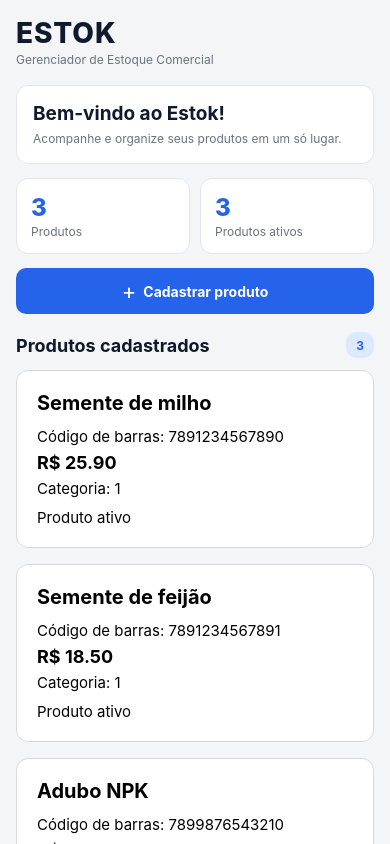
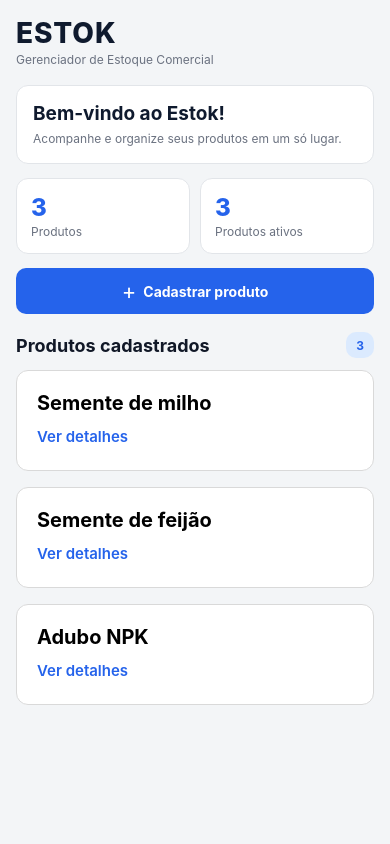
Before and after one commit to mariaclara-devclode/uc8-projeto-mobile, a React Native app: screen / in a window 390 px wide. Built offline with nearby package versions, Linux system fonts and the light colour scheme.

Commit message:
feat: adiciona detalhes interativos ao cartão de produto

```diff
--- a/src/componentes/CartaoProduto.tsx
+++ b/src/componentes/CartaoProduto.tsx
@@ -1,4 +1,5 @@
-import { StyleSheet, Text, View } from "react-native";
+import { useState } from "react";
+import { Pressable, StyleSheet, Text, View } from "react-native";
 import type { Produto } from "../types/produto";
 
 interface CartaoProdutoProps {
@@ -6,21 +7,35 @@ interface CartaoProdutoProps {
 }
 
 export default function CartaoProduto({ produto }: CartaoProdutoProps) {
+  const [mostrarDetalhes, setMostrarDetalhes] = useState(false);
+
   return (
     <View style={styles.cartao}>
       <Text style={styles.nome}>{produto.nome}</Text>
 
+      <Pressable onPress={() => setMostrarDetalhes(!mostrarDetalhes)}>
+        <Text style={styles.acao}>
+          {mostrarDetalhes ? "Ocultar detalhes" : "Ver detalhes"}
+        </Text>
+      </Pressable>
+
+      {mostrarDetalhes && (
+        <View style={styles.detalhes}>
           <Text style={styles.informacao}>
             Código de barras: {produto.codigo_barras}
           </Text>
 
           <Text style={styles.preco}>R$ {produto.preco_venda.toFixed(2)}</Text>
 
-      <Text style={styles.informacao}>Categoria: {produto.id_categoria}</Text>
+          <Text style={styles.informacao}>
+            Categoria: {produto.id_categoria}
+          </Text>
 
           <Text style={styles.status}>
             {produto.ativo ? "Produto ativo" : "Produto inativo"}
           </Text>
+        </View>
+      )}
     </View>
   );
 }
@@ -41,6 +56,17 @@ const styles = StyleSheet.create({
     marginBottom: 12,
   },
 
+  acao: {
+    fontSize: 15,
+    fontWeight: "600",
+    color: "#2563eb",
+    marginBottom: 4,
+  },
+
+  detalhes: {
+    marginTop: 10,
+  },
+
   informacao: {
     fontSize: 15,
     marginBottom: 6,
```
Lines whose indentation alone changed are shown as unchanged.
